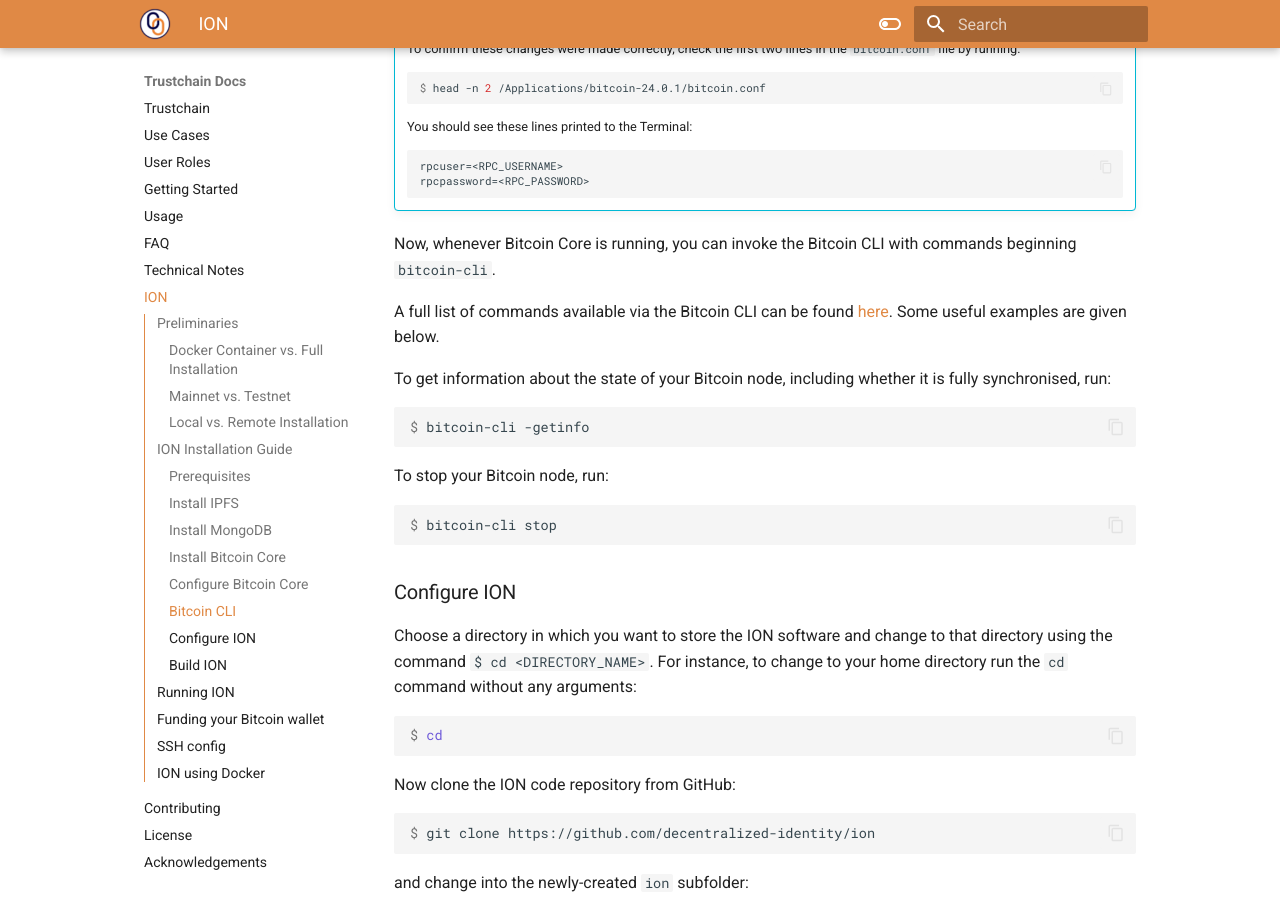
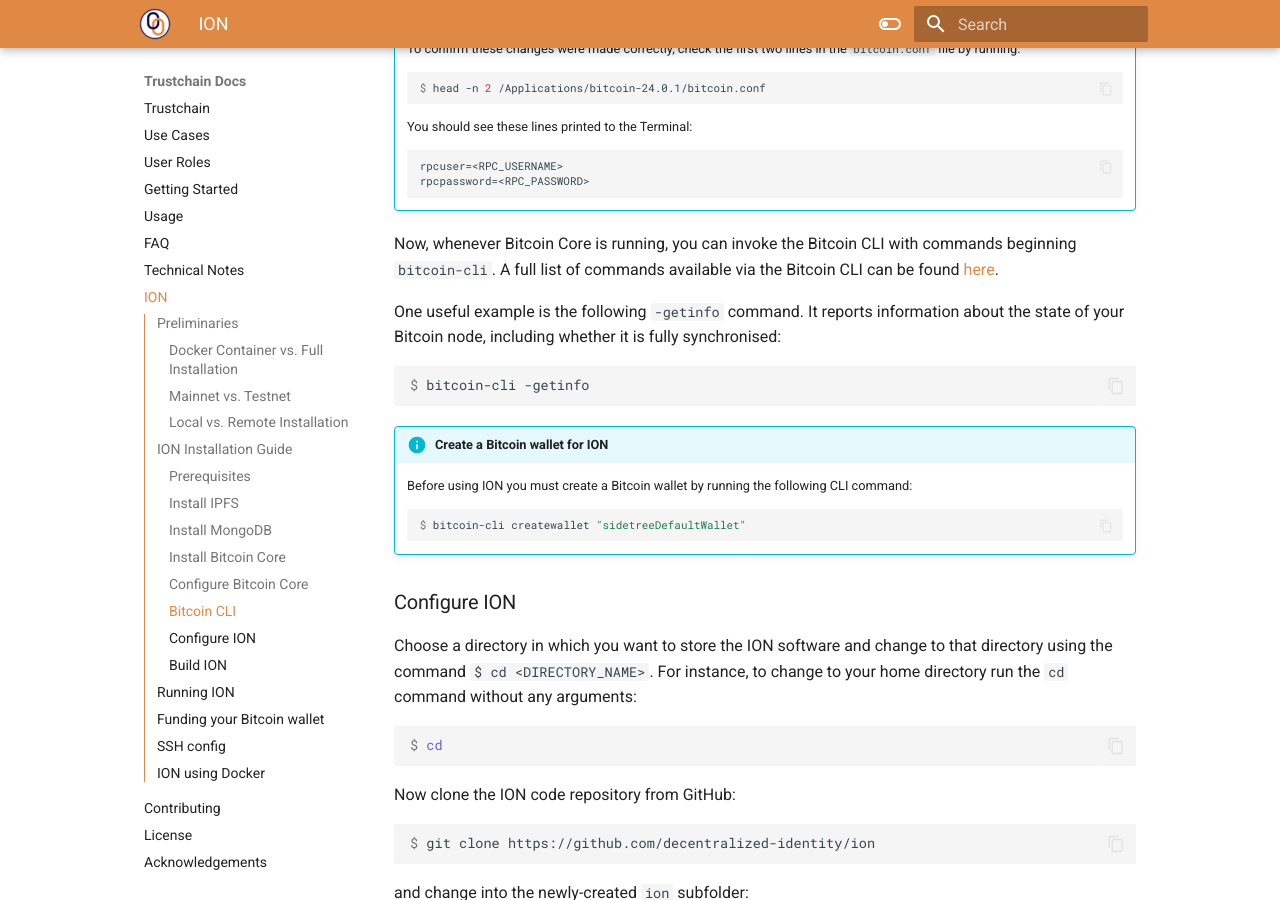
Before and after one commit to alan-turing-institute/trustchain, an MkDocs documentation site: the page built from docs/ion.md, in a window 1280 px wide and 900 px high, scrolled down 5339 px. Built offline with MkDocs 1.6.1 and Material for MkDocs 9.7.7, drawn with Linux system fonts in a browser that asks for light colours; nearby versions of some CDN libraries; library files that are not in the unit come from our copies.

Commit message:
Add not on creating Bitcoin wallet

````diff
--- a/docs/ion.md
+++ b/docs/ion.md
@@ -313,19 +313,19 @@
 
 
 
-Now, whenever Bitcoin Core is running, you can invoke the Bitcoin CLI with commands beginning `bitcoin-cli`.
+Now, whenever Bitcoin Core is running, you can invoke the Bitcoin CLI with commands beginning `bitcoin-cli`. A full list of commands available via the Bitcoin CLI can be found [here](https://developer.bitcoin.org/reference/rpc/).
 
-A full list of commands available via the Bitcoin CLI can be found [here](https://developer.bitcoin.org/reference/rpc/). Some useful examples are given below.
-
-To get information about the state of your Bitcoin node, including whether it is fully synchronised, run:
+One useful example is the following `-getinfo` command. It reports information about the state of your Bitcoin node, including whether it is fully synchronised:
 ```console
 $ bitcoin-cli -getinfo
 ```
 
-To stop your Bitcoin node, run:
-```console
-$ bitcoin-cli stop
-```
+!!! info "Create a Bitcoin wallet for ION"
+
+    Before using ION you must create a Bitcoin wallet by running the following CLI command:
+    ```console
+    $ bitcoin-cli createwallet "sidetreeDefaultWallet"
+    ```
 
 ### Configure ION
 
````
